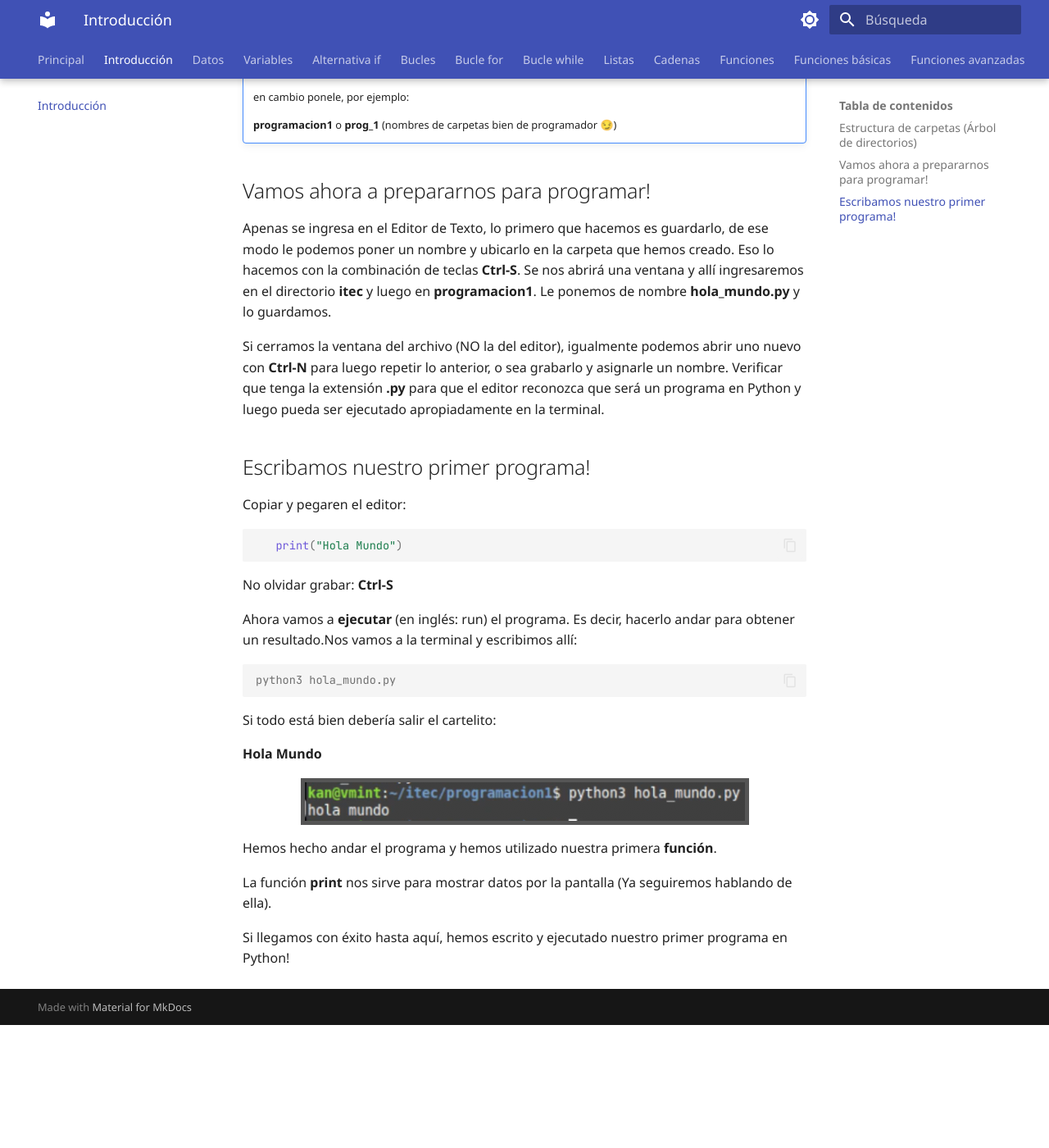
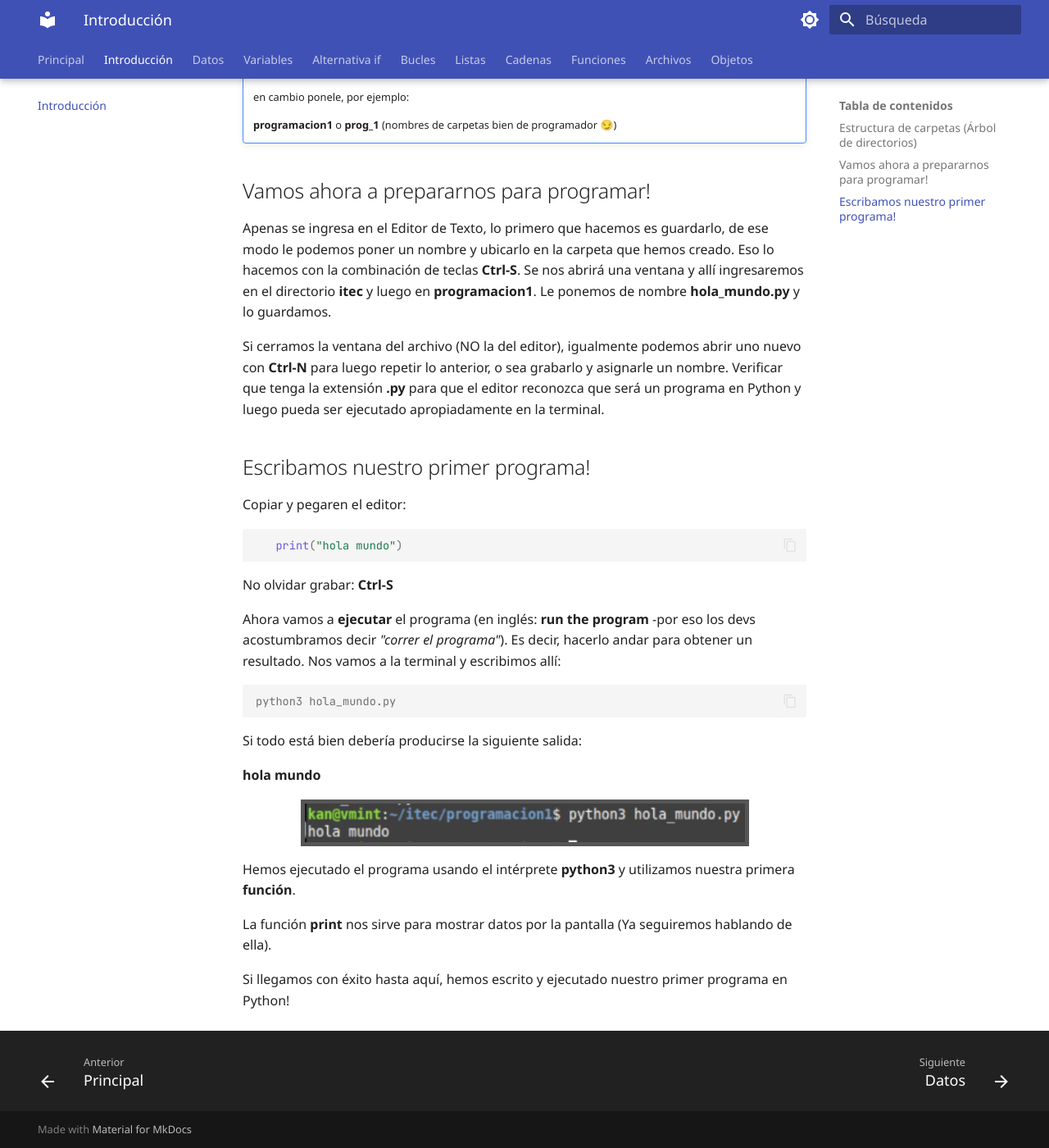
Before and after one commit to pablokan/python_brevisimo, an MkDocs documentation site: the page built from docs/intro.md, in a window 1280 px wide and 1400 px high, scrolled down 2249 px. Shown: the whole window at 82% size. Built offline with MkDocs 1.6.1 and Material for MkDocs 9.7.7, drawn with Linux system fonts in a browser that asks for light colours; before the commit the page ends 3499 px from its top, so only the background shows below that.

Commit message:
secciones archivos

````diff
--- a/docs/funciones.md
+++ b/docs/funciones/index.md
@@ -17,4 +17,4 @@ Las funciones deben ser **independientes**: todo objeto usado dentro de ellas ti
 
 ### Vamos a verlas en detalle:
 
-## Funciones [básicas](funciones/func_base.md) y [parametrización avanzada](funciones/func_av.md)
+## Funciones [básicas](func_base.md) y [parametrización avanzada](func_av.md)
--- a/docs/intro.md
+++ b/docs/intro.md
@@ -58,22 +58,22 @@ Si cerramos la ventana del archivo (NO la del editor), igualmente podemos abrir
 Copiar y pegaren el editor:
 
 ```py
-   print("Hola Mundo")
+   print("hola mundo")
 ```
 No olvidar grabar: **Ctrl-S**
 
-Ahora vamos a **ejecutar** (en inglés: run) el programa. Es decir, hacerlo andar para obtener un resultado.Nos vamos a la terminal y escribimos allí:
+Ahora vamos a **ejecutar** el programa (en inglés: **run the program** -por eso los devs acostumbramos decir *"correr el programa"*). Es decir, hacerlo andar para obtener un resultado. Nos vamos a la terminal y escribimos allí:
 ``` console
 python3 hola_mundo.py
 ```
 
-Si todo está bien debería salir el cartelito:
+Si todo está bien debería producirse la siguiente salida:
 
-**Hola Mundo**
+**hola mundo**
 
 ![](img/exec_hola_mundo.png)
 
-Hemos hecho andar el programa y hemos utilizado nuestra primera **función**.
+Hemos ejecutado el programa usando el intérprete **python3** y utilizamos nuestra primera **función**.
 
 La función **print** nos sirve para mostrar datos por la pantalla (Ya seguiremos hablando de ella).
 
--- a/mkdocs.yml
+++ b/mkdocs.yml
@@ -6,17 +6,18 @@ nav:
   - Datos: datos.md
   - Variables: variables.md
   - Alternativa if: if.md
-  - Bucles: bucles.md
-  - Bucle for: bucles/for.md
-  - Bucle while: bucles/while.md
+  - Bucles:
+    - bucles/index.md
+    - Bucle for: bucles/for.md
+    - Bucle while: bucles/while.md
   - Listas: listas.md
   - Cadenas: cadenas.md
-  - Funciones: funciones.md
-  - Funciones básicas: funciones/func_base.md
-  - Funciones avanzadas: funciones/func_av.md
+  - Funciones:
+    - funciones/index.md
+    - Funciones de usuario: funciones/func_base.md
+    - Parametrización: funciones/func_av.md
+  - Archivos: archivos.md
   - Objetos: objetos.md
-  - GUI: gui.md
-  - PySide6: pyside6.md
 
 theme:
   language: es
@@ -38,11 +39,14 @@ theme:
 
   features:
     - navigation.instant
-    - navigation.tracking
     - navigation.tabs
     - navigation.tabs.sticky
+    - navigation.sections
+    - navigation.tracking
+    - content.code.copy
     - content.tooltips
-    - content.code.copy
+    - navigation.footer
+    - navigation.indexes
 
 markdown_extensions:
   - pymdownx.highlight:
````
Also changed, not shown: docs/archivos.md (added, +92 -0 lines), docs/bucles/index.md (renamed from docs/bucles.md, +2 -2 lines), docs/gui.md (deleted, +0 -23 lines), docs/pyside6.md (deleted, +0 -118 lines), navigation.yml (added).
